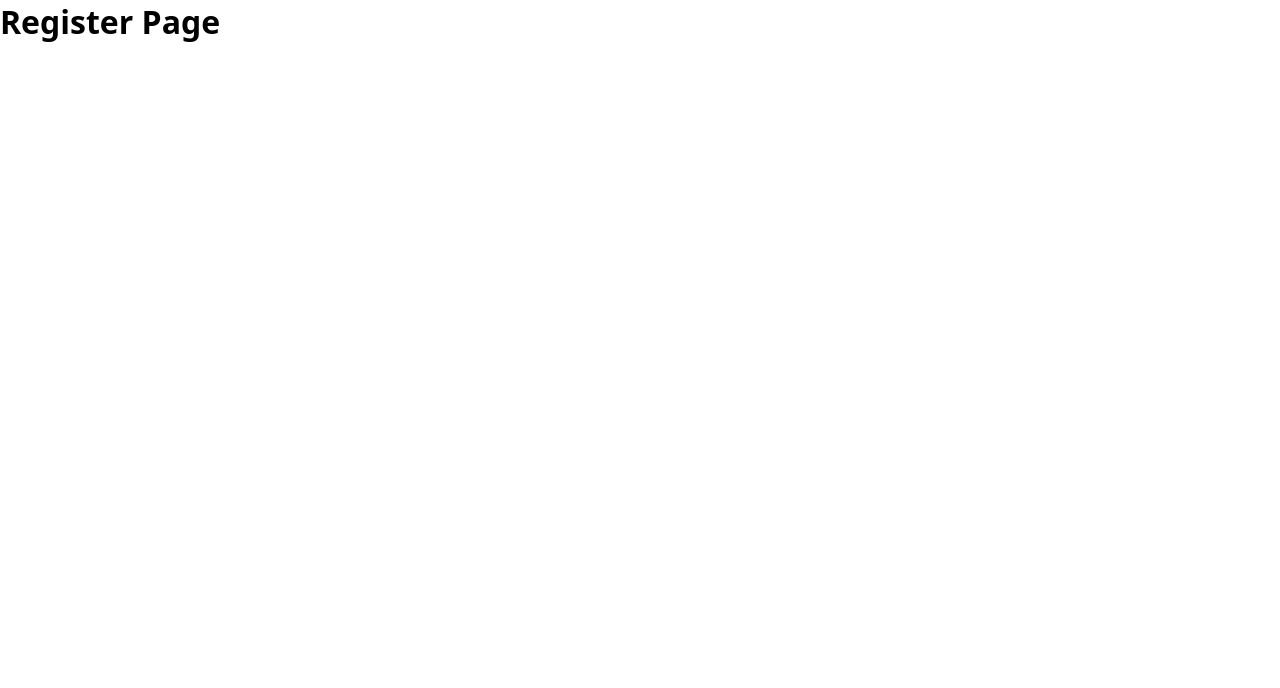
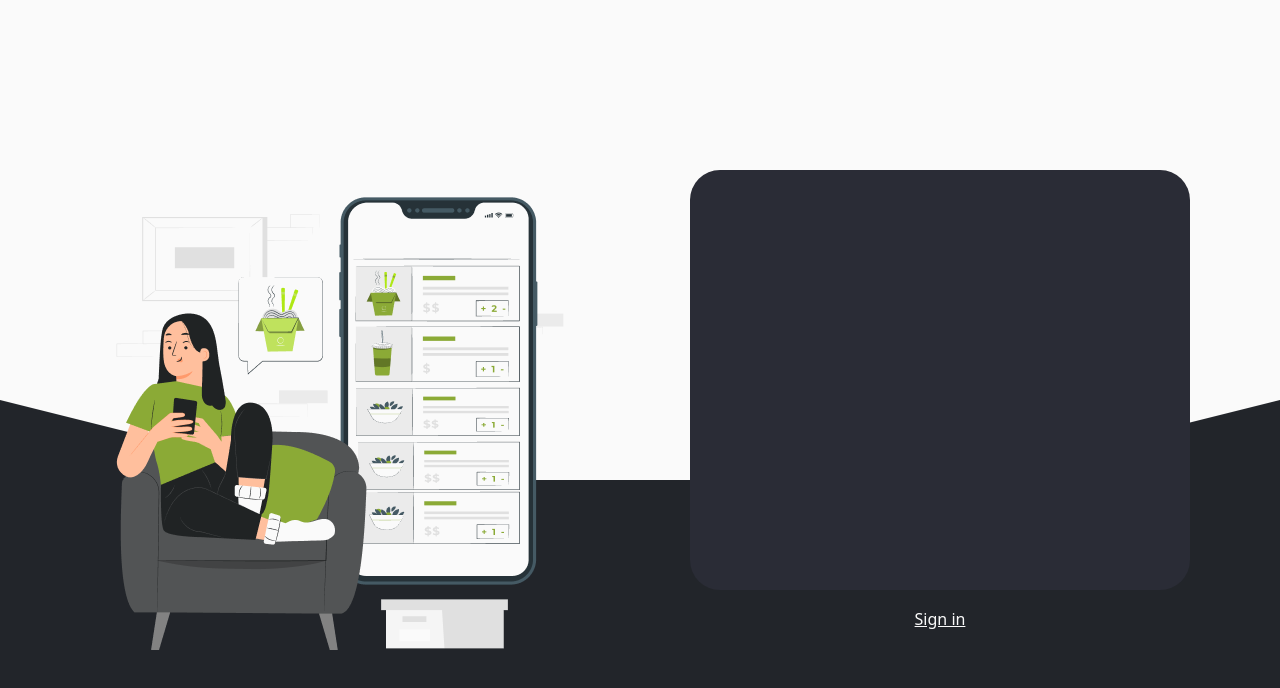
Before and after one commit to dag-szad/SoYummy, a Vue app in the folder frontend/: page /register in a window 1280 px wide. Shown: the top 688 px of the page. Built offline with nearby package versions, Linux system fonts and the light colour scheme.

Commit message:
feat: add content and styles to pages

```diff
--- a/frontend/src/components/pages/Login.vue
+++ b/frontend/src/components/pages/Login.vue
@@ -1,9 +1,106 @@
 <template>
-    <div>
-        <h1>Login Page</h1>
+    <div class="login">
+        <div class="login__container">
+            <img
+                src="/src/assets/images/loginRegister/login-mobile@1x.png"
+                alt="Login page image"
+                :srcset="`
+                    /src/assets/images/loginRegister/login-mobile@1x.png 250w,
+                    /src/assets/images/loginRegister/login-mobile@2x.png 500w,
+                    /src/assets/images/loginRegister/login-tablet@1x.png 410w,
+                    /src/assets/images/loginRegister/login-tablet@2x.png 820w,
+                    /src/assets/images/loginRegister/login-desktop@1x.png 500w,
+                    /src/assets/images/loginRegister/login-desktop@2x.png 1000w
+                    `"
+                sizes="(max-width: 767px) 250px,
+                (min-width: 768px) and (max-width: 1199px) 410px,
+                (min-width: 1200px) 500px,
+                100vw"
+            />
+            <div class="login__form">
+                <div class="pseudoform"></div>
+                <router-link class="link" to="/register">
+                    Registration
+                </router-link>
+            </div>
+        </div>
     </div>
+    <div class="trapezoid"></div>
 </template>
 
 <script setup lang="ts"></script>
 
-<style scoped></style>
+<style lang="scss" scoped>
+.pseudoform {
+    width: 335px;
+    height: 315px;
+    background-color: var(--grey-form);
+    border-radius: 30px;
+
+    @media (min-width: 768px) {
+        width: 500px;
+        height: 420px;
+    }
+}
+
+.login {
+    display: flex;
+    flex-direction: column;
+    justify-content: center;
+
+    height: 100vh;
+
+    background: var(--dark-grey);
+
+    &__container {
+        position: relative;
+
+        display: flex;
+        flex-direction: column;
+        justify-content: center;
+        align-items: center;
+
+        z-index: 1;
+
+        @media (min-width: 1200px) {
+            flex-direction: row;
+            gap: 100px;
+        }
+    }
+
+    &__form {
+        display: flex;
+        flex-direction: column;
+        justify-content: center;
+        align-items: center;
+        gap: 18px;
+    }
+}
+
+.link {
+    color: var(--main-white);
+    transition: color 0.3s ease-in-out;
+
+    &:hover {
+        color: var(--main-green-hover);
+    }
+}
+
+.trapezoid {
+    position: absolute;
+    z-index: 0;
+    top: 0;
+    left: 0;
+    width: 100%;
+    height: 100%;
+    clip-path: polygon(0 0, 100% 0, 100% 45%, 60% 55%, 40% 55%, 0 45%);
+
+    background-color: var(--main-white);
+
+    transition: clip-path 0.3s ease-in-out;
+
+    @media (min-width: 768px) {
+        clip-path: polygon(0 0, 100% 0, 100% 50%, 75% 60%, 25% 60%, 0% 50%);
+    }
+}
+</style>
--- a/frontend/src/components/pages/Register.vue
+++ b/frontend/src/components/pages/Register.vue
@@ -1,9 +1,103 @@
 <template>
-    <div>
-        <h1>Register Page</h1>
+    <div class="register">
+        <div class="register__container">
+            <img
+                src="/src/assets/images/loginRegister/register-mobile@1x.png"
+                alt="Register page image"
+                :srcset="`
+                    /src/assets/images/loginRegister/register-mobile@1x.png 250w,
+                    /src/assets/images/loginRegister/register-mobile@2x.png 500w,
+                    /src/assets/images/loginRegister/register-tablet@1x.png 410w,
+                    /src/assets/images/loginRegister/register-tablet@2x.png 820w,
+                    /src/assets/images/loginRegister/register-desktop@1x.png 500w,
+                    /src/assets/images/loginRegister/register-desktop@2x.png 1000w
+                    `"
+                sizes="(max-width: 767px) 250px,
+                (min-width: 768px) and (max-width: 1199px) 410px,
+                (min-width: 1200px) 500px,
+                100vw"
+            />
+            <div class="register__form">
+                <div class="pseudoform"></div>
+                <router-link class="link" to="/login"> Sign in </router-link>
+            </div>
+        </div>
     </div>
+    <div class="trapezoid"></div>
 </template>
 
 <script setup lang="ts"></script>
 
-<style scoped></style>
+<style lang="scss" scoped>
+.pseudoform {
+    width: 335px;
+    height: 315px;
+    background-color: var(--grey-form);
+    border-radius: 30px;
+
+    @media (min-width: 768px) {
+        width: 500px;
+        height: 420px;
+    }
+}
+
+.register {
+    display: flex;
+    flex-direction: column;
+    justify-content: center;
+
+    height: 100vh;
+
+    background: var(--dark-grey);
+
+    &__container {
+        position: relative;
+
+        display: flex;
+        flex-direction: column;
+        justify-content: center;
+        align-items: center;
+
+        z-index: 1;
+
+        @media (min-width: 1200px) {
+            flex-direction: row;
+            gap: 100px;
+        }
+    }
+
+    &__form {
+        display: flex;
+        flex-direction: column;
+        justify-content: center;
+        align-items: center;
+        gap: 18px;
+    }
+}
+
+.link {
+    color: var(--main-white);
+    transition: color 0.3s ease-in-out;
+
+    &:hover {
+        color: var(--main-green-hover);
+    }
+}
+.trapezoid {
+    position: absolute;
+    z-index: 0;
+    top: 0;
+    left: 0;
+    width: 100%;
+    height: 100%;
+    clip-path: polygon(0 0, 100% 0, 100% 45%, 60% 55%, 40% 55%, 0 45%);
+
+    background-color: var(--main-white);
+
+    transition: clip-path 0.3s ease-in-out;
+
+    @media (min-width: 768px) {
+        clip-path: polygon(0 0, 100% 0, 100% 50%, 75% 60%, 25% 60%, 0% 50%);
+    }
+}
+</style>
```
